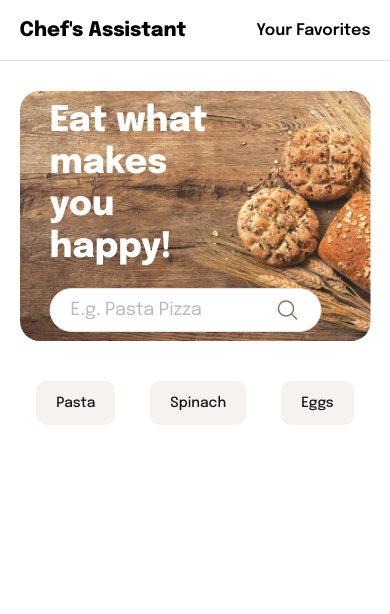
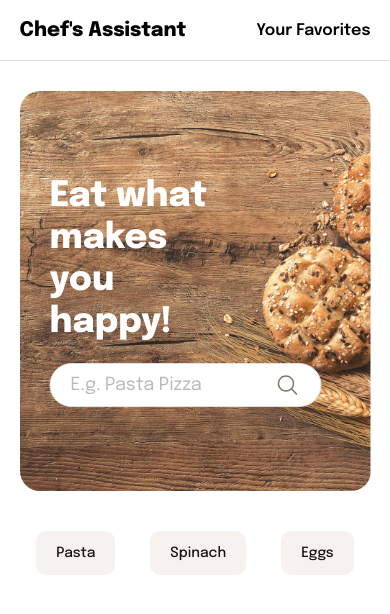
Before and after one commit to omwalhekar/recipe-app, a React (Create React App) app: page / in a window 390 px wide. Shown: the top 614 px of the page. Built offline with nearby package versions, Linux system fonts and the light colour scheme; no server answers.

Commit message:
responsive changes

```diff
--- a/src/App.scss
+++ b/src/App.scss
@@ -95,6 +95,11 @@
       .search-icon {
         right: -50px;
       }
+    }
+  }
+  @media (max-width: 390px) {
+    .center-section {
+      height: 400px;
     }
   }
 }
@@ -198,11 +203,18 @@
 
   @media (max-width: 414px) {
     padding-bottom: 40px;
+
+    .listing-container {
+      margin-top: 30px;
+    }
     .search-bar-wrapper {
       position: unset;
 
       .back-icon {
         position: unset;
+      }
+      .search-icon {
+        display: none;
       }
     }
     .search-bar {
@@ -276,6 +288,9 @@
       .recipe-img-wrapper {
         min-width: 100%;
         width: 100%;
+      }
+      .recipe-title {
+        width: 90%;
       }
     }
   }
```
